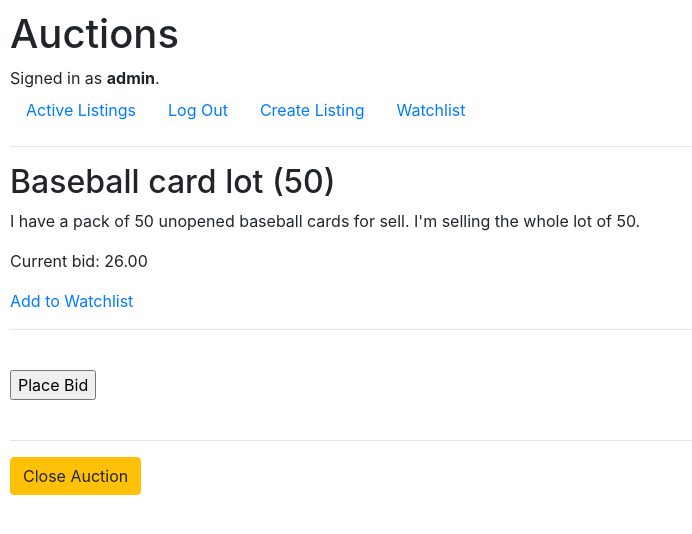
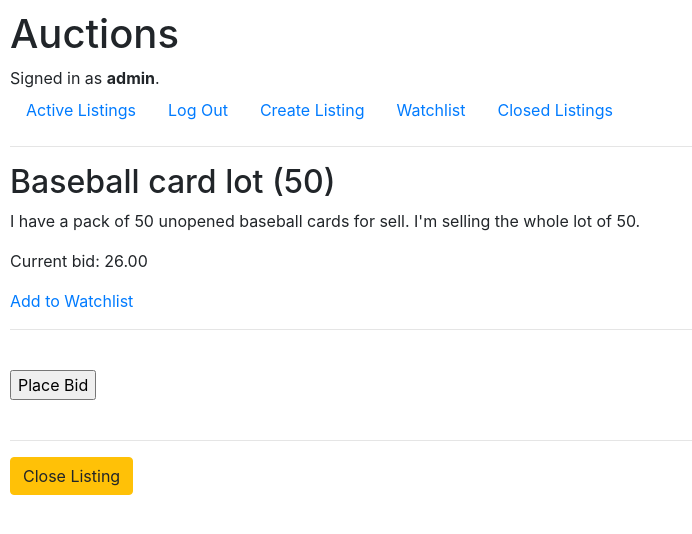
Before and after one commit to softdeveloper23/ebay-django, a Django app: page /listing/2 in a window 1280 px wide. Shown: the top 534 px of the page, without its empty margins (0-692 px from the left). Run offline with Django 3.2, Linux system fonts and the light colour scheme; a user stored in the database is signed in; data comes from the database, SQL or seed files in the repository; both versions use the stored data as it was after the commit; some libraries are stand-ins or nearby versions.

Commit message:
Was able to close listings

```diff
--- a/auctions/templates/auctions/layout.html
+++ b/auctions/templates/auctions/layout.html
@@ -30,6 +30,9 @@
                 <li class="nav-item">
                     <a class="nav-link" href="{% url 'watchlist' %}">Watchlist</a>
                 </li>
+                <li class="nav-item">
+                    <a class="nav-link" href="{% url 'closed-listings' %}">Closed Listings</a>
+                </li>
             {% else %}
                 <li class="nav-item">
                     <a class="nav-link" href="{% url 'login' %}">Log In</a>
--- a/auctions/templates/auctions/listing-detail.html
+++ b/auctions/templates/auctions/listing-detail.html
@@ -26,10 +26,10 @@
     {% endif %}
     <br>
     <hr>
-    {% if user.is_authenticated and user == listing.user %}
+    {% if user.is_authenticated %}
         <form action="{% url 'close-listing' listing.id %}" method="post">
             {% csrf_token %}
-            <button type="submit" class="btn btn-warning mb-3">Close Auction</button>
+            <button type="submit" class="btn btn-warning mb-3">Close Listing</button>
         </form>
     {% endif %}
 
--- a/auctions/urls.py
+++ b/auctions/urls.py
@@ -14,4 +14,5 @@ urlpatterns = [
     path("watchlist", views.watchlist, name="watchlist"),
     path("place-bid/<int:listing_id>", views.place_bid, name="place-bid"),
     path("close-listing/<int:listing_id>", views.close_listing, name="close-listing"),
+    path("closed-listings", views.closed_listings, name="closed-listings"),
 ]
--- a/auctions/views.py
+++ b/auctions/views.py
@@ -134,14 +134,12 @@ def place_bid(request, listing_id):
 @login_required
 def close_listing(request, listing_id):
     listing = get_object_or_404(Listing, pk=listing_id)
-    if request.user == listing.user:
-        highest_bid = Bid.objects.filter(listing=listing).order_by('-bid_amount').first()
-        if highest_bid:
-            listing.delete()  # This line deletes the listing from the database
-            messages.success(request, 'You closed the Auction! The winner is ' + highest_bid.user.username)
-            return HttpResponseRedirect(reverse('index'))
-        else:
-            messages.error(request, 'No bids placed on this listing yet.')
-    else:
-        messages.error(request, 'You are not authorized to close this listing.')
-    return HttpResponseRedirect(reverse('listing', args=(listing_id,)))
+    listing.active = False
+    listing.save()
+    return redirect('index')
+
+# View closed listings
+@login_required
+def closed_listings(request):
+    closed_listings = Listing.objects.filter(active=False)  # This line filters closed listings
+    return render(request, "auctions/closed-listings.html", {'listings': closed_listings})
```
Also changed, not shown: auctions/templates/auctions/closed-listings.html (added, +20 -0 lines), db.sqlite3.
